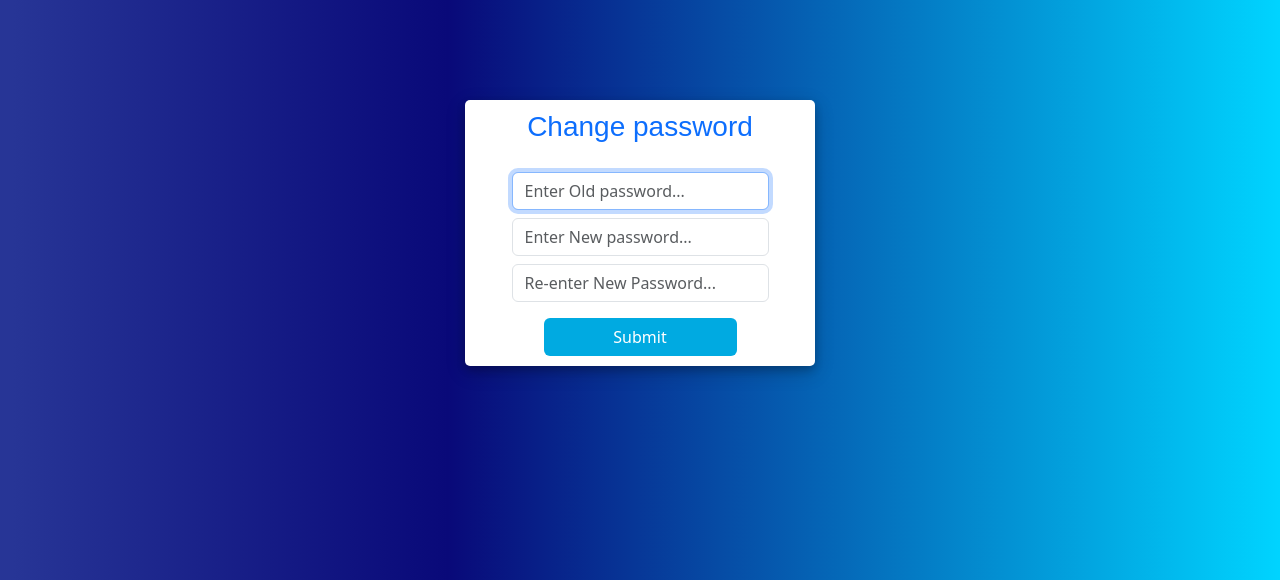
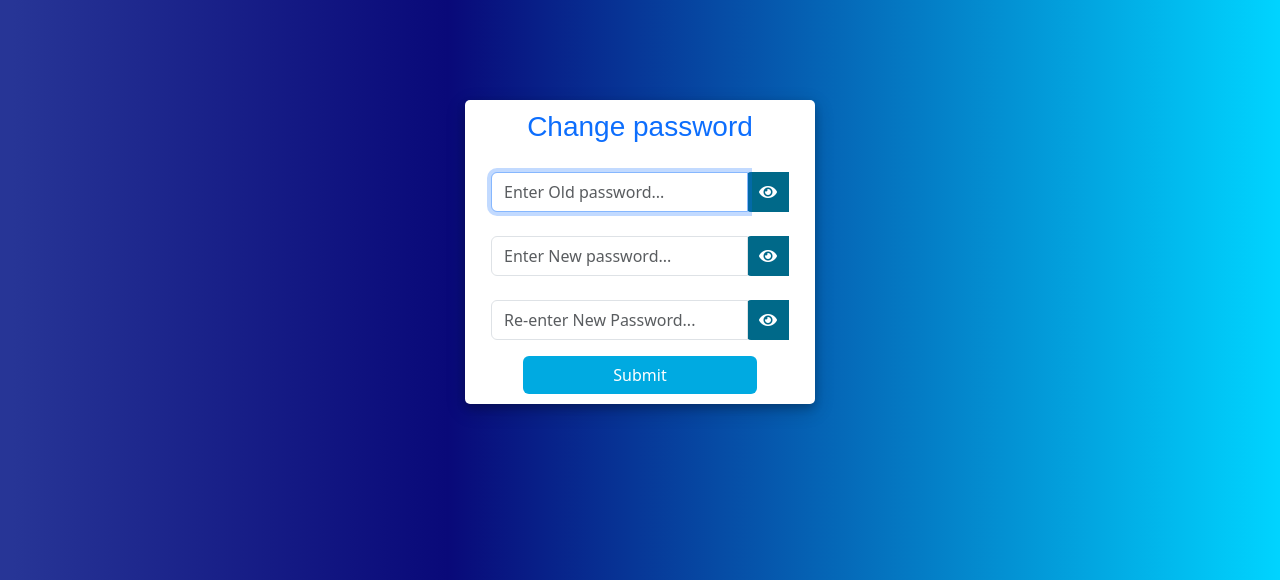
Before and after one commit to tanjil-dev/VesselTracker, a Django app: page /change_password/ in a window 1280 px wide. Shown: the part 65-645 px from the top of the page. Run offline with Django 3.2, Linux system fonts and the light colour scheme; the visitor is signed in with stand-in values (Sample User, id 1); some libraries are stand-ins or nearby versions.

Commit message:
[KAN-11]Authenticated users restrict password reset and signup view

```diff
--- a/VesselTracker/settings.py
+++ b/VesselTracker/settings.py
@@ -35,8 +35,6 @@ INSTALLED_APPS = [
     'VesselAPIs.apps.VesselapisConfig',
     'rest_framework',
     'bootstrap5',
-    "crispy_forms",
-    "crispy_bootstrap5",
 ]
 
 MIDDLEWARE = [
@@ -47,6 +45,7 @@ MIDDLEWARE = [
     'django.contrib.auth.middleware.AuthenticationMiddleware',
     'django.contrib.messages.middleware.MessageMiddleware',
     'django.middleware.clickjacking.XFrameOptionsMiddleware',
+    'user.middlewares.AuthenticatedUserRedirectMiddleware',
 ]
 
 ROOT_URLCONF = 'VesselTracker.urls'
--- a/static/css/style.css
+++ b/static/css/style.css
@@ -169,3 +169,7 @@ color: black;
     max-width: 600px;
     margin: auto;
 }
+
+span.input-group-text{
+    height:40px;
+}
--- /dev/null
+++ b/static/js/main.js
@@ -0,0 +1,13 @@
+function togglePasswordVisibility(elementId, iconId) {
+            var passwordField = document.getElementById(elementId);
+            var icon = document.getElementById(iconId);
+            if (passwordField.type === "password") {
+                passwordField.type = "text";
+                icon.classList.remove("fa-eye");
+                icon.classList.add("fa-eye-slash");
+            } else {
+                passwordField.type = "password";
+                icon.classList.remove("fa-eye-slash");
+                icon.classList.add("fa-eye");
+            }
+}
--- /dev/null
+++ b/user/middlewares.py
@@ -0,0 +1,21 @@
+from django.shortcuts import redirect
+from django.urls import resolve
+
+
+class AuthenticatedUserRedirectMiddleware:
+    def __init__(self, get_response):
+        self.get_response = get_response
+
+    def __call__(self, request):
+        # List of URL names to protect
+        protected_urls = ['password_reset', 'password_reset_done', 'password_reset_confirm', 'password_reset_complete', 'signup']
+
+        # Get the current URL name
+        current_url_name = resolve(request.path_info).url_name
+
+        # Check if the user is authenticated and trying to access a protected URL
+        if request.user.is_authenticated and current_url_name in protected_urls:
+            return redirect('home')  # Redirect to the desired page for authenticated users
+
+        response = self.get_response(request)
+        return response
--- a/user/templates/auth/password_change.html
+++ b/user/templates/auth/password_change.html
@@ -9,24 +9,58 @@
             <div class="d-flex justify-content-center form_container">
                 <form method="POST" action="">
                     {% csrf_token %}
-                    <div class="input-group mb-2">
-                        {{ form.old_password }}
+                    <div class="form-group">
+                        <div class="input-group">
+                            {{ form.old_password }}
+                            <div class="input-group-append">
+                        <span class="input-group-text"
+                              onclick="togglePasswordVisibility('id_old_password', 'toggle-old-password')">
+                            <i class="fas fa-eye" id="toggle-old-password"></i>
+                        </span>
+                            </div>
+                        </div>
+                        {% for error in form.old_password.errors %}
+                        <div class="text-danger">{{ error }}</div>
+                        {% endfor %}
                     </div>
-                    <div class="input-group mb-2">
-                        {{ form.new_password1 }}
+                    <br>
+                    <div class="form-group">
+                        <div class="input-group">
+                            {{ form.new_password1 }}
+                            <div class="input-group-append">
+                                <span class="input-group-text"
+                                      onclick="togglePasswordVisibility('id_new_password1', 'toggle-new-password1')">
+                                    <i class="fas fa-eye" id="toggle-new-password1"></i>
+                                </span>
+                            </div>
+                        </div>
+                        {% for error in form.new_password1.errors %}
+                        <div class="text-danger">{{ error }}</div>
+                        {% endfor %}
                     </div>
-                    <div class="input-group mb-2">
-                        {{ form.new_password2 }}
+                    <br>
+                    <div class="form-group">
+                        <div class="input-group">
+                            {{ form.new_password2 }}
+                            <div class="input-group-append">
+                                <span class="input-group-text"
+                                      onclick="togglePasswordVisibility('id_new_password2', 'toggle-new-password2')">
+                                    <i class="fas fa-eye" id="toggle-new-password2"></i>
+                                </span>
+                            </div>
+                        </div>
+                        {% for error in form.new_password2.errors %}
+                        <div class="text-danger">{{ error }}</div>
+                        {% endfor %}
                     </div>
                     <div class="d-flex justify-content-center mt-3 login_container">
                         <input class="btn login_btn" type="submit" value="Submit">
                     </div>
                 </form>
             </div>
-            {{ form.errors }}
-            </div>
         </div>
     </div>
+</div>
 </div>
 <script>
     var form_fields = document.getElementsByTagName('input')
--- a/user/templates/base.html
+++ b/user/templates/base.html
@@ -9,11 +9,13 @@
     {% load bootstrap5 %}
     {% bootstrap_css %}
     {% bootstrap_javascript %}
+    <link rel="stylesheet" href="https://cdnjs.cloudflare.com/ajax/libs/font-awesome/5.15.3/css/all.min.css">
     <link rel="stylesheet" href="{% static 'css/style.css' %}">
 </head>
 <body>
 {% include "nav.html" %}
 {% block content %}{% endblock content %}
 {% include 'footer.html' %}
+<script src="{% static 'js/main.js' %}"></script>
 </body>
 </html>
```
